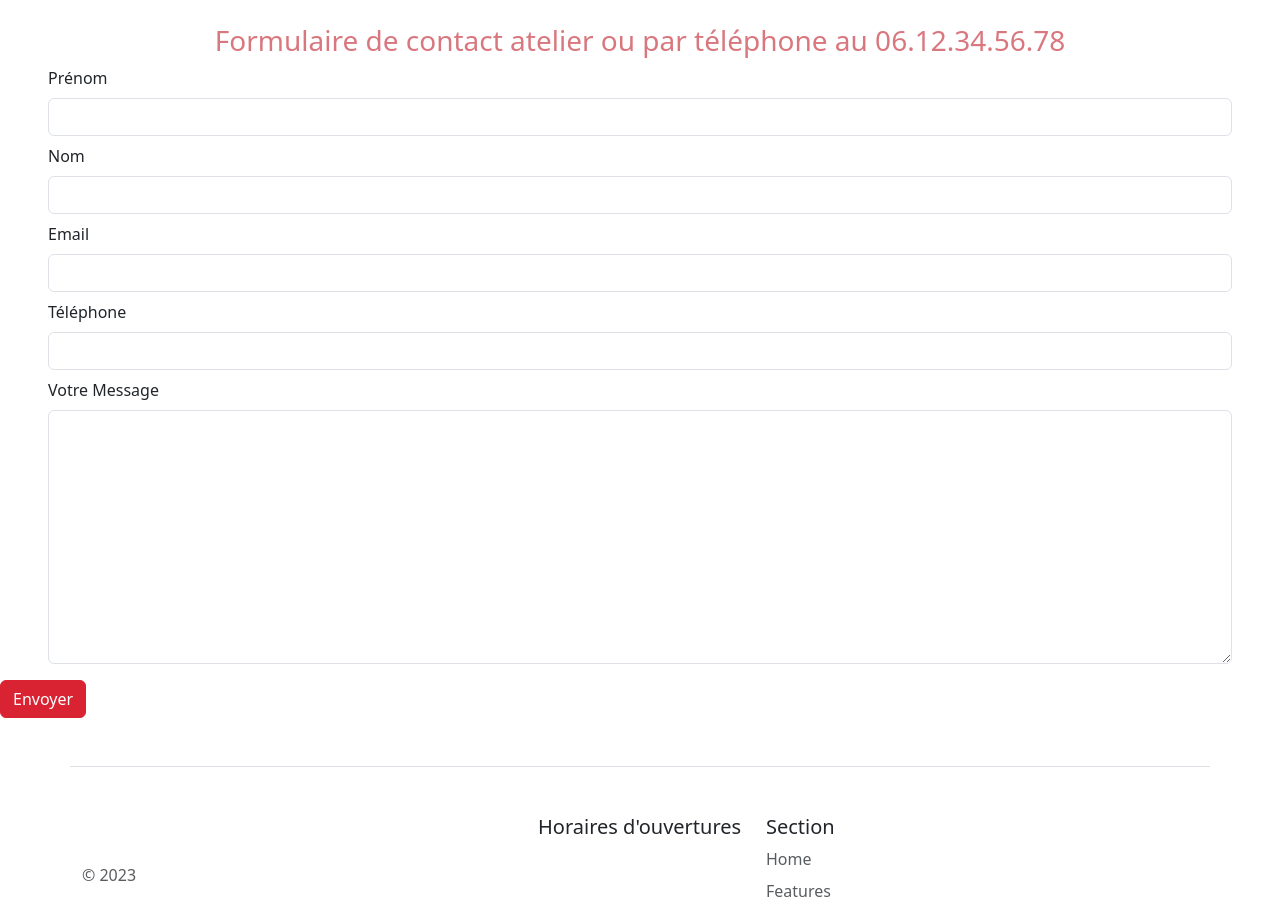
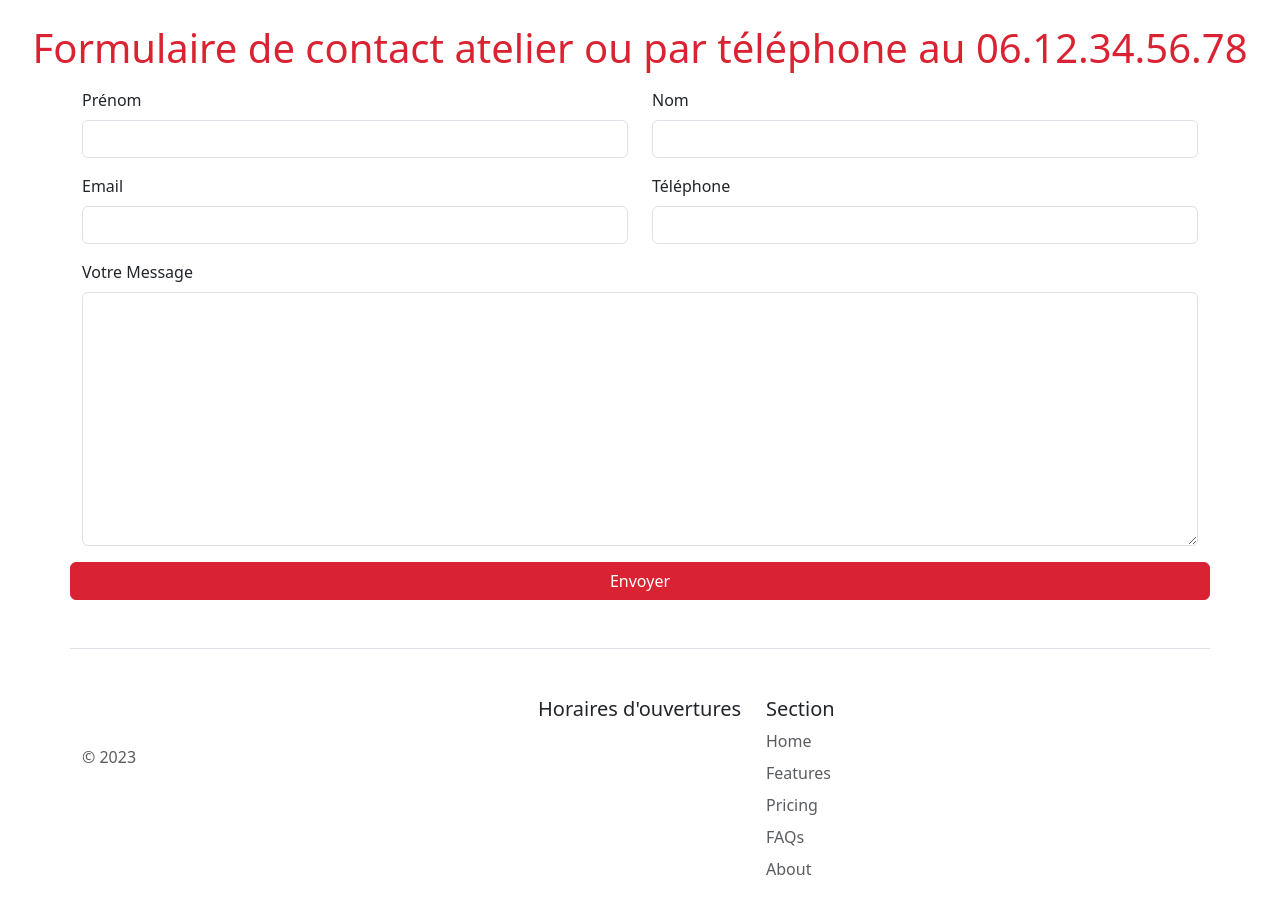
Before and after one commit to Julien0927/PARROT_V1, a PHP site: page /contact.php in a window 1280 px wide. Shown: the part 182-1086 px from the top of the page. After the commit the page ends 1057 px from the top, so only its background shows below. Run offline with PHP 8.4, Linux system fonts and the light colour scheme; data that the repository does not hold is empty.

Commit message:
Début stylisation globale du site

```diff
--- a/add_modification_service.php
+++ b/add_modification_service.php
@@ -91,7 +91,7 @@ if (isset ($_FILES['file']['tmp_name']) && $_FILES['file']['tmp_name'] != ''){
         <label for="file" type="form-label">Image</label>
         <input type="file" name="file" id="file">
     </div>
-    <input type="submit" value="enregistrer" name="saveService" class="btn btn-primary">
+    <input type="submit" value="enregistrer" name="saveService" class="btn btn-primary mx-5 px-5 ">
 </form>
 
 <h1>Modifier une prestation</h1>
@@ -130,7 +130,7 @@ if ($_SERVER['REQUEST_METHOD'] === 'POST') {
                         <label for="description" class="form-label">Description</label>
                         <textarea type="text" name="description" id="description" class="form-control" value="<?= $updateService['description']; ?>"cols="30" rows="5"></textarea>
                     </div>
-                    <input type="submit" value="Modifier" name="updateService" class="btn btn-primary">
+                    <input type="submit" value="Modifier" name="updateService" class="btn btn-primary mx-5 px-5">
                 </form>
             </div>
         </div>
--- a/add_temoignage.php
+++ b/add_temoignage.php
@@ -45,7 +45,7 @@ $comment = [
     if(isset($_SESSION['user']) && $_SESSION['user']['roles'] === 'Employe'){?>
       <h3 class="text-center">Partagez vos retours clients</h3>
   <?php } else {?>
-        <h2 class="text-center">Faites nous part de votre expérience</h2>
+        <h1 class="text-center">Faites nous part de votre expérience</h1>
   <?php } ?>
 
 <?php foreach($messages as $message) {?>
@@ -97,7 +97,7 @@ $comment = [
                 <label for="star5" title="5 étoiles"><span class="star"><i class="fas fa-star"></i></span></label>
             </div>
     </div>
-        <input type="submit" value="Soumettre" name="saveTemoignage" class="btn btn-primary">
+        <input type="submit" value="Soumettre" name="saveTemoignage" class="btn btn-primary px-5 mx-5">
 </form>
 <?php } ?>
 
--- a/assets/css/override-bootstrap.css
+++ b/assets/css/override-bootstrap.css
@@ -60,7 +60,6 @@ h1 {
 h2, h3 {
     color: var(--secondary);
 }
-
 
 .card-img-top {
     width: 100%;
--- a/contact.php
+++ b/contact.php
@@ -33,7 +33,7 @@ if(isset($_POST['saveContact'])){
 
 ?>
 
-<h3 class="text-center">Formulaire de contact atelier ou par téléphone au 06.12.34.56.78</h3>
+<h1 class="text-center">Formulaire de contact atelier ou par téléphone au 06.12.34.56.78</h1>
 
 <?php foreach($messages as $message) {?>
     <div class="alert alert-success">
@@ -47,33 +47,43 @@ if(isset($_POST['saveContact'])){
 <?php } ?>
 
 <form action="<?= $_SERVER['PHP_SELF']; ?>" method="POST" enctype="multipart/form-data"  >
-    <div class="mb-2 px-5">
+<div class="container mt-3">
+  <div class="row align-items-center">
+    <div class="col">
         <label for="first_name" class="form-label">Prénom</label>
         <input type="first_name" name="first_name" id="first_name" class="form-control">
     </div>
 
-    <div class="mb-2 px-5">
+    <div class="col">
         <label for="last_name" class="form-label">Nom</label>
         <input type="last_name" name="last_name"  id="last_name" class="form-control">
     </div>
-
-
-    <div class="mb-2 px-5">
+  </div>
+</div>
+<div class="container mt-3">
+  <div class="row align-items-center">
+    <div class="col">
         <label for="email" class="form-label">Email</label>
         <input type="email" name="email" id="email" class="form-control">
     </div>
 
-    <div class="mb-2 px-5">
+    <div class="col">
         <label for="phone" class="form-label">Téléphone</label>
         <input type="phone" name="phone" id="phone" class="form-control">
     </div>
+  </div>
+</div>
 
-    <div class="mb-3 px-5">
+<div class="container mt-3">
+  <div class="row align-items-center">
+    <div class="col">
         <label for="message" class="form-label">Votre Message</label>
         <textarea  type="text" name="message" id="message" cols="30" rows="10" class="form-control"></textarea>
     </div>
+    <input type="submit" value="Envoyer" name="saveContact" class="btn btn-primary px-6 mt-3">
+  </div>
+</div>
 
-    <input type="submit" value="Envoyer" name="saveContact" class="btn btn-primary">
 </form>
 
 
--- a/lib/form_car.php
+++ b/lib/form_car.php
@@ -16,7 +16,7 @@
   // Fonction qui permet de récupérer les formulaires de contact automobile
   function getFormAuto(PDO $pdo){
     $statement = 'SELECT
-    fa.cars_id, c.marque, c.modele, c.annee, c.image, fa.first_name,
+    fa.cars_id, c.marque, c.modele, c.annee, c.image_filename, fa.first_name,
     fa.last_name, fa.email, fa.phone, fa.message
     FROM formauto AS fa
     JOIN cars AS c ON fa.cars_id = c.id';
```
Also changed, not shown: add_modification_car.php (+31 -11 lines), approved_temoignage.php (+10 -3 lines), cars.php (+15 -8 lines).
